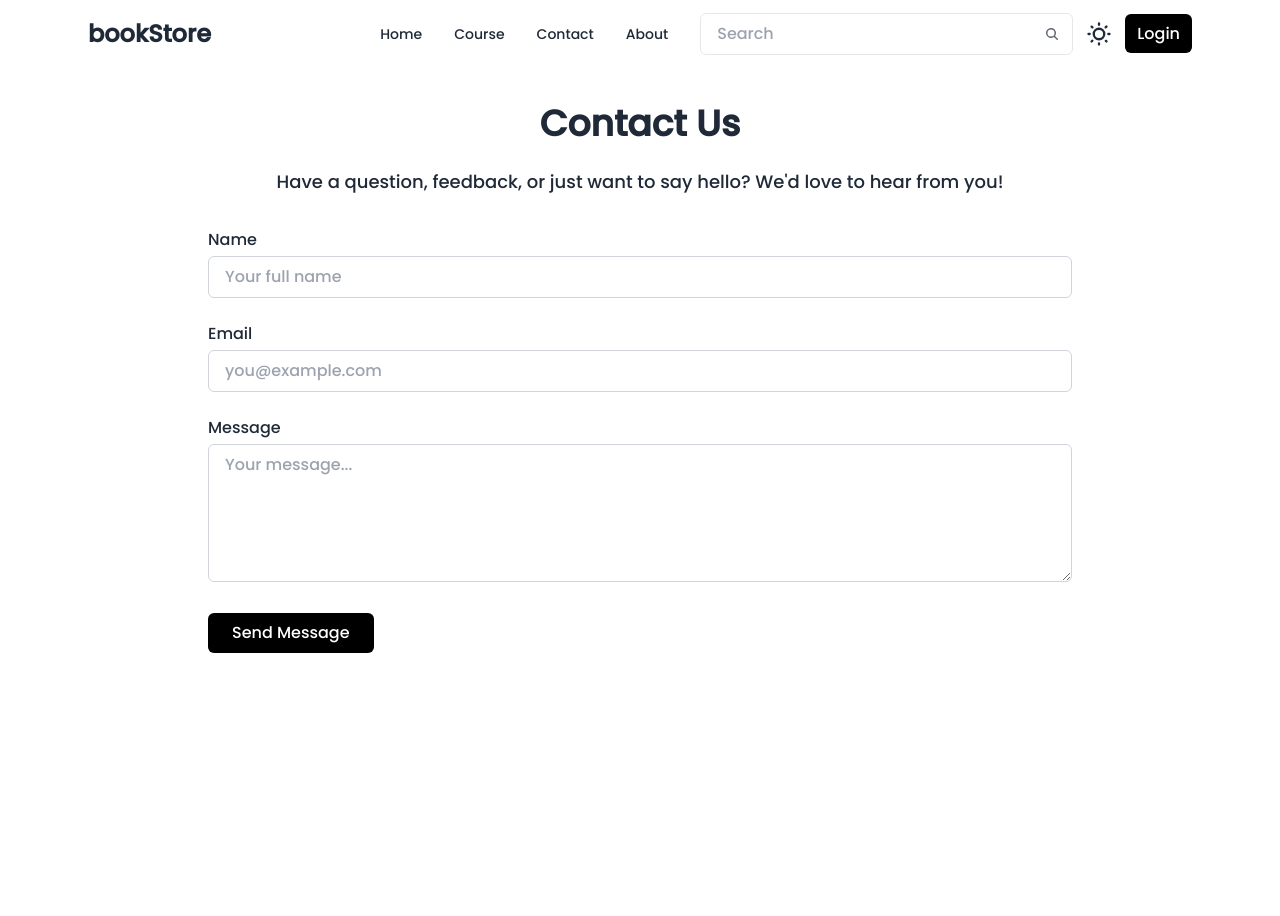
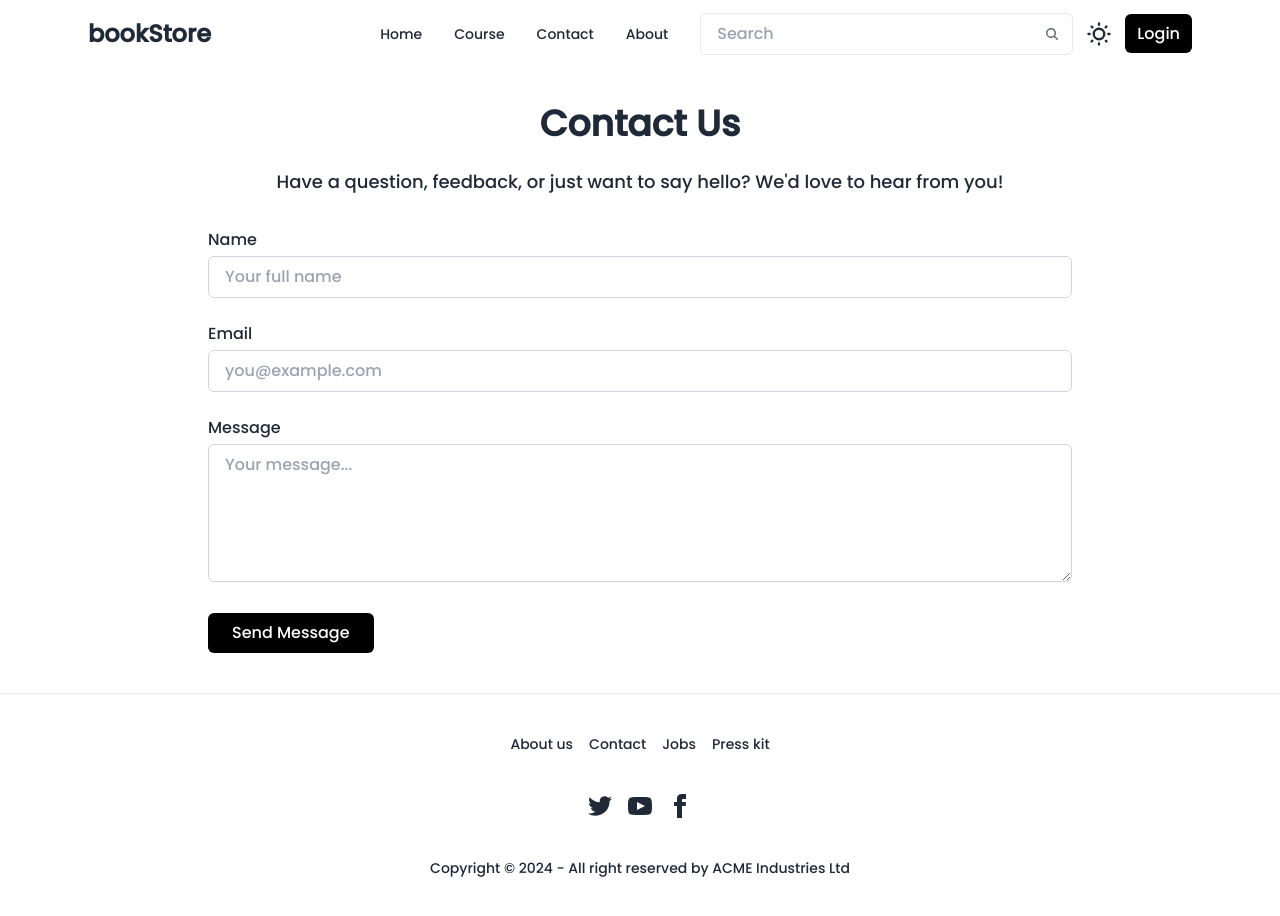
Before and after one commit to imranah10/E-commerrce, a React (Vite) app in the folder Frontend/: page /contact in a window 1280 px wide. Before the commit the page ends 800 px from the top, so only its background shows below. Built offline with nearby package versions, Linux system fonts and the light colour scheme.

Commit message:
added footer compo in contact & about

```diff
--- a/Frontend/src/components/About.jsx
+++ b/Frontend/src/components/About.jsx
@@ -1,6 +1,7 @@
 import React from "react";
 import { Link } from "react-router-dom";
 import Navbar from "./Navbar";
+import Footer from "./Footer";
 
 function About() {
   return (
@@ -30,6 +31,7 @@ function About() {
         </ul>
       </div>
     </div>
+    <Footer/>
   </div>
   );
 }
--- a/Frontend/src/components/Contact.jsx
+++ b/Frontend/src/components/Contact.jsx
@@ -1,6 +1,7 @@
 import React from "react";
 import { Link } from "react-router-dom";
 import Navbar from "./Navbar";
+import Footer from "./Footer";
 
 function Contact() {
   return (
@@ -51,6 +52,7 @@ function Contact() {
         </button>
       </form>
     </div>
+    <Footer/>
     </div>
   );
 }
```
